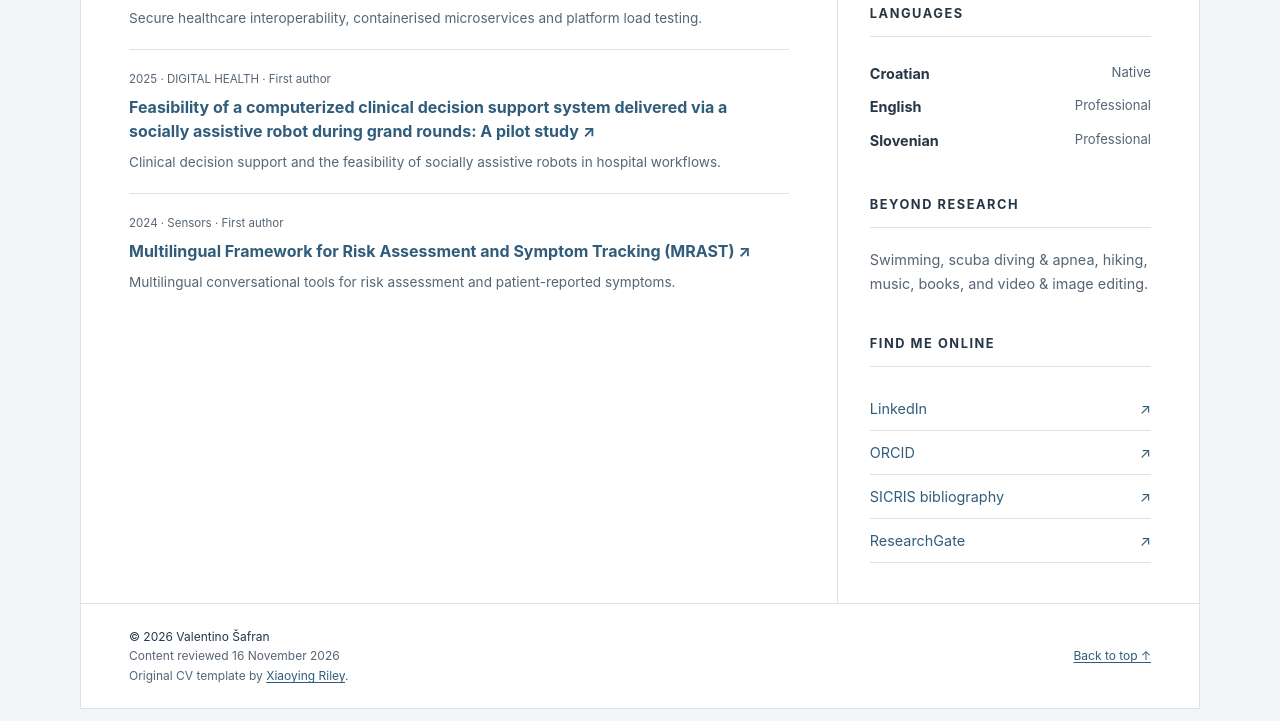
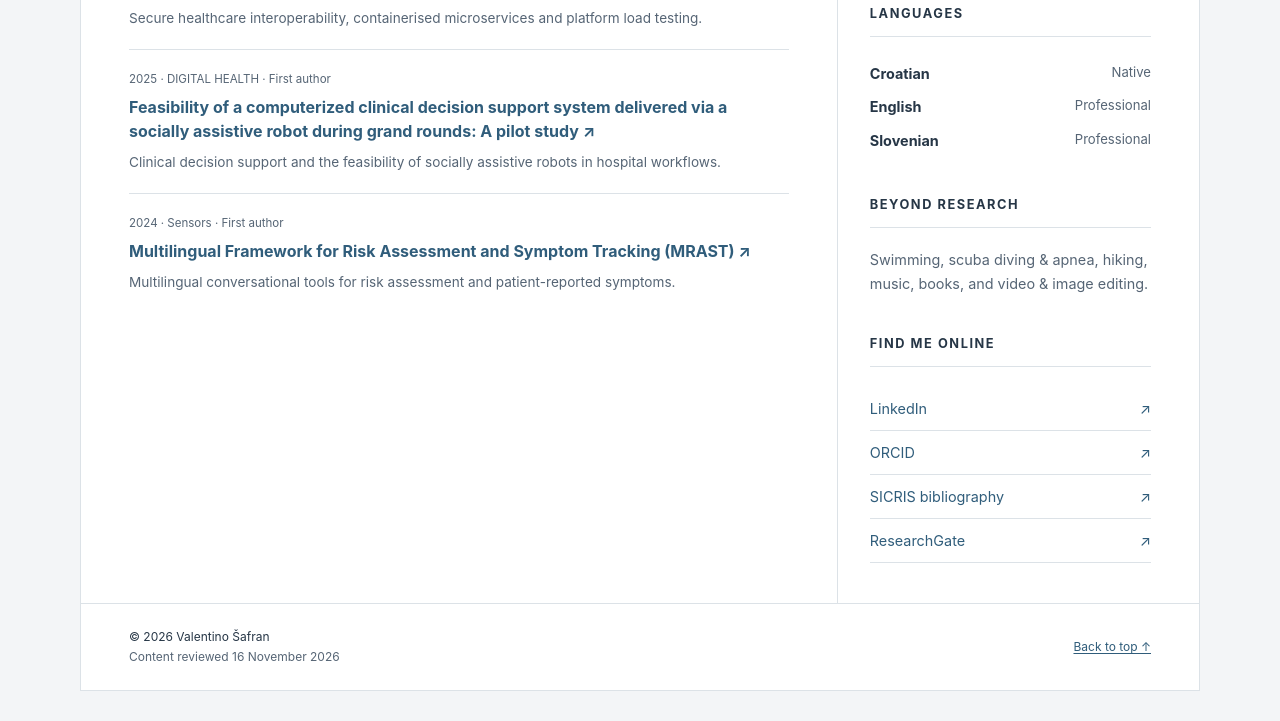
Before and after one commit to valentinosafran/valentino-web, a plain HTML site: page index.html in a window 1280 px wide. Shown: the part 2255-2976 px from the top of the page. Drawn offline with Linux system fonts and the light colour scheme.

Commit message:
Remove original template credit from the footer

```diff
--- a/index.html
+++ b/index.html
@@ -216,7 +216,7 @@
     </main>
 
     <footer class="footer">
-      <p>© 2026 Valentino Šafran<br><span>Content reviewed <time datetime="2026-11-16">16 November 2026</time><br>Original CV template by <a href="https://xiaoyingriley.com/">Xiaoying Riley</a>.</span></p>
+      <p>© 2026 Valentino Šafran<br><span>Content reviewed <time datetime="2026-11-16">16 November 2026</time></span></p>
       <a href="#top">Back to top <span aria-hidden="true">↑</span></a>
     </footer>
   </div>
```
Also changed, not shown: 1 other file.
